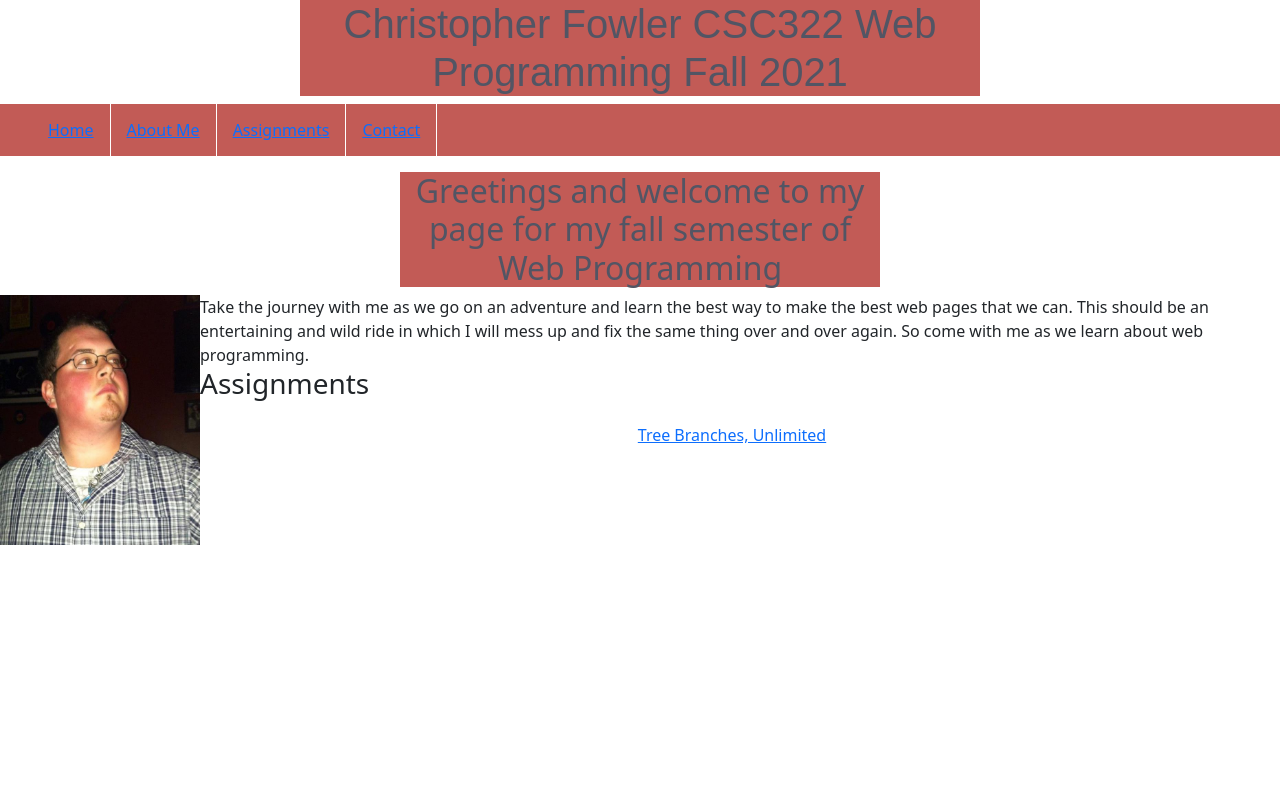
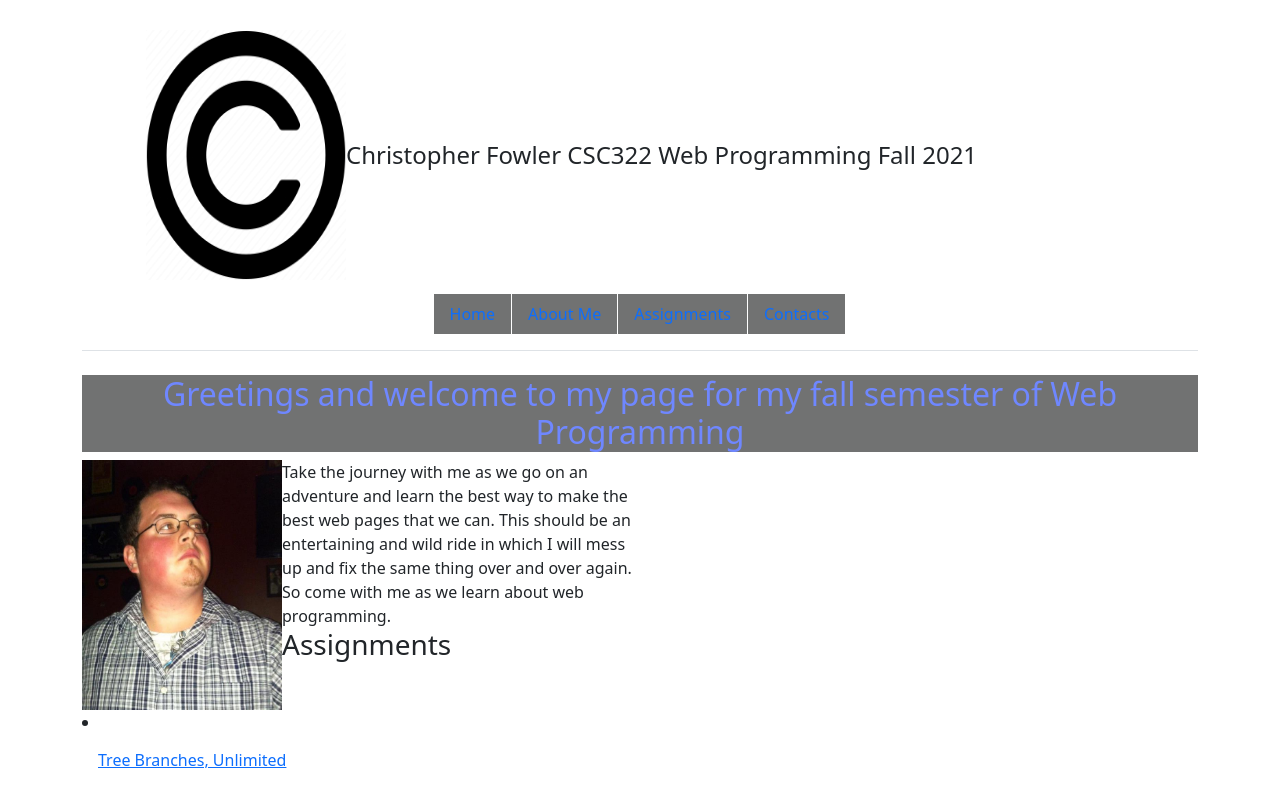
Before and after one commit to cfowle4786/CSC322---Web-Programming---Fall-2021, a plain HTML site: page Week 3/Assignment 3.2/index2.0.html in a window 1280 px wide. Drawn offline with nearby package versions, Linux system fonts and the light colour scheme.

Commit message:
Updated content

```diff
--- a/Week 3/Assignment 3.2/index2.0.html
+++ b/Week 3/Assignment 3.2/index2.0.html
@@ -9,29 +9,40 @@
      <title>Christopher Fowler CSC322 Web Programming Fall 2021</title>
   </head>
   <body>
-    <h1>Christopher Fowler CSC322 Web Programming Fall 2021</h1>
+    <div class="container">
+    <header class="d-flex flex-wrap justify-content-center py-3 mb-4 border-bottom">
+      <a class="d-flex align-items-center mb-3 mb-md-0 me-md-auto text-dark text-decoration-none">
+        <svg class="bi me-2" width="40" height="32"> <img class="img2" src="LetterC.png"/> </svg>
+        <span class="fs-4">Christopher Fowler CSC322 Web Programming Fall 2021</span>
+      </a>
 
-    <ul>
-      <li><a href="/index.html">Home</a></li>
-      <li><a href="/about_me">About Me</a></li>
-      <li><a href="/Assignemnts">Assignments</a></li>
-      <li><a href="/contact">Contact</a></li>
-    </ul>
+      <ul class="nav nav-pills">
+        <li class="nav-item"><a href="#" class="nav-link">Home</a></li>
+        <li class="nav-item"><a href="#" class="nav-link">About Me</a></li>
+        <li class="nav-item"><a href="#" class="nav-link">Assignments</a></li>
+        <li class="nav-item"><a href="#" class="nav-link">Contacts</a></li>
+
+      </ul>
+    </header>
 
     <h2>
       Greetings and welcome to my page for my fall semester of Web Programming
     </h2>
-    <p1>
+    <div class="col-6">
       <img src="Me.jpg">
+      <p1>
       Take the journey with me as we go on an adventure and learn the best way
       to make the best web pages that we can. This should be an entertaining and
       wild ride in which I will mess up and fix the same thing over and over
       again. So come with me as we learn about web programming.
     </p1>
+    </div>
 
+    <div class="col-4">
     <h3>Assignments</h3>
-    <p2><a href="Week 1\Assignment 1.3 - Exercise 2.13\ex0213\Index.html"> Tree Branches, Unlimited</a></p2>
-
+          <li><a href="Week 1\Assignment 1.3 - Exercise 2.13\ex0213\Index.html"> Tree Branches, Unlimited</a></li>
+    </div>
+</div>
 <!-- Optional JavaScript; choose one of the two! -->
 
     <!-- Option 1: Bootstrap Bundle with Popper -->
--- a/Week 3/Assignment 3.2/main.css
+++ b/Week 3/Assignment 3.2/main.css
@@ -1,25 +1,13 @@
 body {
-  background-color:  #96c0ce;
+  background-color:  #767879;
 }
 
 
-h1 {
-  text-align: center;
-  background-color: #C25B56;
-  color: #525564;
-  font-size: 45px;
-  font-family: Copperplate, fantasy;
-  margin-right: 300px;
-  margin-left: 300px;
-}
-
 h2 {
   text-align: center;
-  background-color: #C25B56;
-  color: #525564;
+  background-color: #717272;
+  color: #6f87ff;
   font-size: 30px;
-  margin-right: 400px;
-  margin-left: 400px;
 }
 
 ul {
@@ -27,7 +15,7 @@ ul {
   margin: 0;
   padding: 0%;
   overflow: hidden;
-  background-color: #C25B56;
+  background-color: #717272;
 }
 
 li {
@@ -52,3 +40,10 @@ img {
 p {
   width: 50%;
 }
+
+nav-item {
+  color: rgb(0, 0, 0);
+}
+nav-link {
+  color: rgb(0, 0, 0);
+}
```
Also changed, not shown: Week 3/Assignment 3.2/LetterC.png (added).
